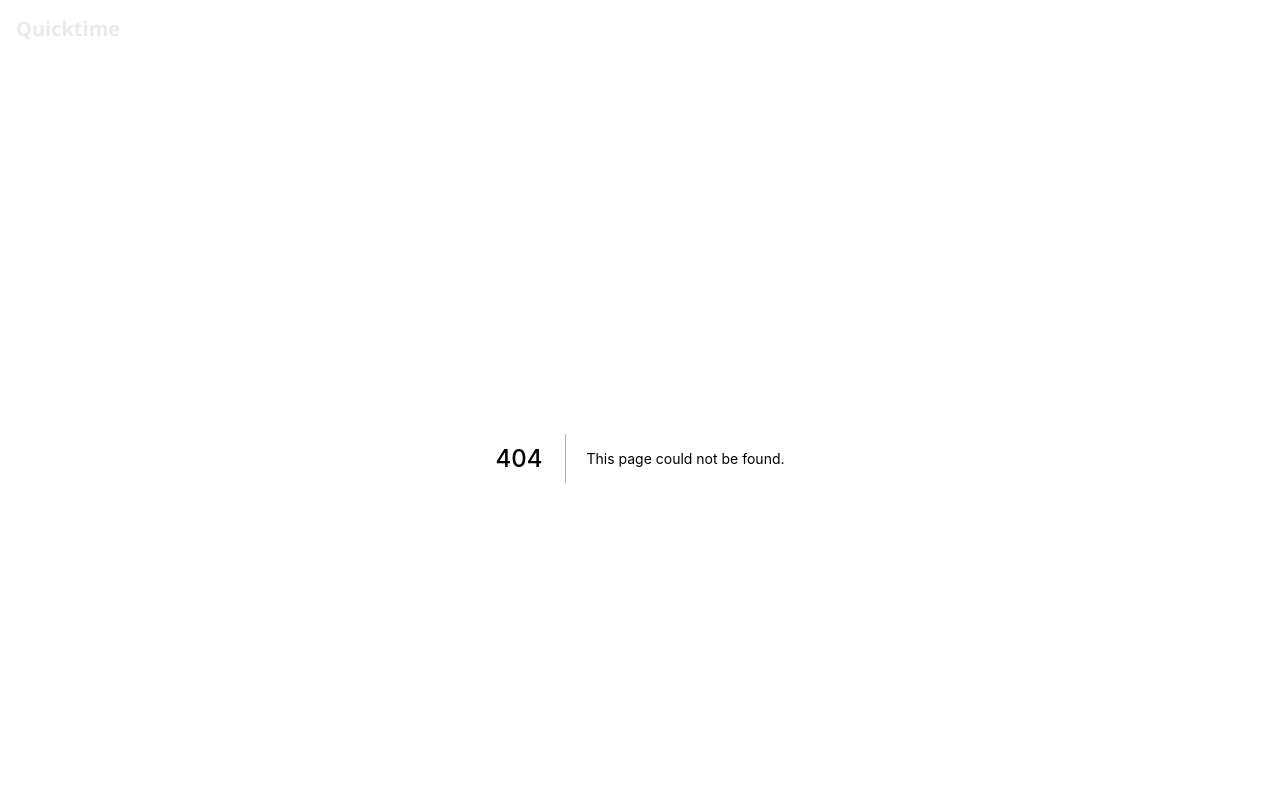
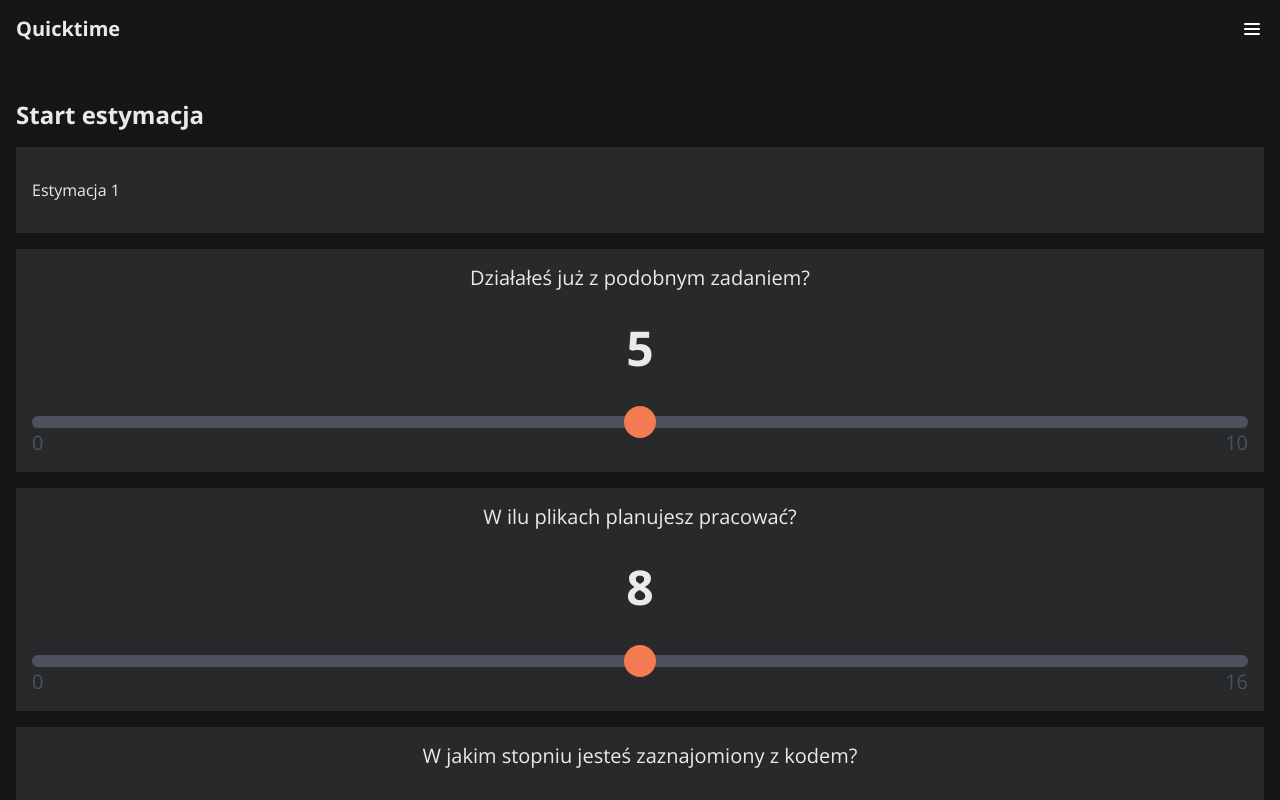
Before and after one commit to IO2020RKTSPF/hakaton-2022, a Next.js app: page /user/add/estimate in a window 1280 px wide. Before the commit this address had no page. Shown: the top 800 px of the page. Built offline with nearby package versions, Linux system fonts and the light colour scheme.

Commit message:
Added estimation card

```diff
--- a/config/index.ts
+++ b/config/index.ts
@@ -6,6 +6,7 @@ const config = {
   loginPath: "/login",
   userPath: "/user",
   registerPath: "/register",
+  addEstimatePath: "/user/add/estimate",
 };
 
 export default config;
--- /dev/null
+++ b/containers/Card/Card.module.scss
@@ -0,0 +1,4 @@
+.card {
+  padding: 16px;
+  background-color: var(--theme-background-color-2);
+}
--- /dev/null
+++ b/containers/Card/Card.tsx
@@ -0,0 +1,17 @@
+import classNames from "classnames";
+
+import styles from "./Card.module.scss";
+
+function Card({
+  children,
+  className,
+}: {
+  className?: string;
+  children: JSX.Element | JSX.Element[] | string;
+}) {
+  return <div className={classNames(styles.card, className)}>{children}</div>;
+}
+
+export default Card;
+
+Card.propTypes = {};
--- /dev/null
+++ b/containers/EstimationCard/EstimationCard.module.scss
@@ -0,0 +1,22 @@
+.card {
+  display: flex;
+  flex-direction: column;
+}
+
+.title {
+  margin-block-end: 24px;
+
+  font-size: 20px;
+  font-weight: 400;
+  line-height: 26px;
+  text-align: center;
+}
+
+.value {
+  margin-block-end: 36px;
+
+  font-size: 48px;
+  font-weight: 600;
+  line-height: 65px;
+  text-align: center;
+}
--- /dev/null
+++ b/containers/EstimationCard/EstimationCard.tsx
@@ -0,0 +1,40 @@
+import Card from "@containers/Card/Card";
+import Slider from "@containers/Slider/Slider";
+
+import styles from "./EstimationCard.module.scss";
+
+const EstimationCard = ({
+  title,
+  value,
+  min,
+  max,
+  unit,
+  onChange,
+}: {
+  title: string;
+  value: number;
+  min: number;
+  max: number;
+  unit?: string;
+  onChange: any;
+}) => {
+  return (
+    <Card className={styles.card}>
+      <span className={styles.title}>{title}</span>
+      <span className={styles.value}>
+        {value}
+        {unit && unit}
+      </span>
+      <Slider
+        min={min}
+        max={max}
+        onChange={onChange}
+        step={1}
+        values={[value]}
+        unit={unit}
+      />
+    </Card>
+  );
+};
+
+export default EstimationCard;
--- /dev/null
+++ b/containers/Slider/Slider.module.scss
@@ -0,0 +1,24 @@
+.thumb {
+  height: 32px;
+  width: 32px;
+  background-color: var(--theme-accent-color-1);
+  border-radius: 50%;
+}
+
+.track {
+  height: 12px;
+  width: 100%;
+  background-color: var(--theme-font-color-2);
+  border-radius: 12px;
+}
+
+.unit {
+  display: flex;
+  justify-content: space-between;
+  margin-top: 2px;
+
+  color: var(--theme-font-color-2);
+  font-size: 20px;
+  font-weight: 400;
+  line-height: 26px;
+}
--- /dev/null
+++ b/containers/Slider/Slider.tsx
@@ -0,0 +1,63 @@
+import { Range } from "react-range";
+
+import styles from "./Slider.module.scss";
+
+function Slider({
+  onChange,
+  step,
+  min,
+  max,
+  unit,
+  values,
+}: {
+  onChange: any;
+  step: number;
+  min: number;
+  max: number;
+  unit?: string;
+  values: number[];
+}) {
+  return (
+    <div>
+      <Range
+        step={step}
+        min={min}
+        max={max}
+        values={values}
+        onChange={(values) => onChange(values[0])}
+        renderTrack={({ props, children }) => (
+          <div
+            {...props}
+            className={styles.track}
+            style={{
+              ...props.style,
+            }}
+          >
+            {children}
+          </div>
+        )}
+        renderThumb={({ props }) => (
+          <div
+            {...props}
+            className={styles.thumb}
+            style={{
+              ...props.style,
+            }}
+          />
+        )}
+      />
+      <div className={styles.unit}>
+        <span>
+          {min}
+          {unit && unit}
+        </span>
+        <span>
+          {max}
+          {unit && unit}
+        </span>
+      </div>
+    </div>
+  );
+}
+
+export default Slider;
--- a/package.json
+++ b/package.json
@@ -14,6 +14,7 @@
     "next": "12.1.6",
     "react": "18.1.0",
     "react-dom": "18.1.0",
+    "react-range": "^1.8.12",
     "react-redux": "^8.0.2",
     "redux": "^4.2.0"
   },
--- a/pages/menu/index.tsx
+++ b/pages/menu/index.tsx
@@ -24,7 +24,7 @@ function Menu({}) {
       <Container>
         <ul className={styles.navigation}>
           <Entry label="Start" href={config.homepagePath} />
-          <Entry label="Dodaj estymacje" href={config.homepagePath} />
+          <Entry label="Dodaj estymacje" href={config.addEstimatePath} />
           <Entry label="Twoje estymacje" href={config.userPath} />
           <Entry label="Zaloguj się" href={config.loginPath} />
           <Entry label="Zarejestruj się" href={config.registerPath} />
--- /dev/null
+++ b/pages/user/add/estimate/Estimate.module.scss
@@ -0,0 +1,22 @@
+.estimation {
+  display: flex;
+  flex-direction: column;
+  gap: 16px;
+}
+
+.title {
+  margin-block-start: 40px;
+  margin-block-end: 16px;
+
+  font-size: 24px;
+  font-weight: 600;
+  line-height: 33px;
+}
+
+.name {
+  margin: 0;
+
+  font-size: 24px;
+  font-weight: 400;
+  line-height: 27px;
+}
--- /dev/null
+++ b/pages/user/add/estimate/index.tsx
@@ -0,0 +1,75 @@
+import styles from "./Estimate.module.scss";
+import Container from "@containers/Container/Container";
+import Card from "@containers/Card/Card";
+import Paragraph from "@containers/Paragraph/Paragraph";
+import { useState } from "react";
+import EstimationCard from "@containers/EstimationCard/EstimationCard";
+import Button from "@containers/Button/Button";
+
+function Estimate({}) {
+  const [lines, setLines] = useState(500);
+  const [codeFamiliarity, setCodeFamiliarity] = useState(5);
+  const [experience, setExperience] = useState(5);
+  const [projectScale, setProjectScale] = useState(8);
+  const [taskKnowledge, setTaskKnowledge] = useState(5);
+  const [quality, setQuality] = useState(5);
+
+  return (
+    <Container>
+      <div className={styles.estimation}>
+        <header className={styles.header}>
+          <h1 className={styles.title}>Start estymacja</h1>
+          <Card>
+            <Paragraph className={styles.name}>Estymacja 1</Paragraph>
+          </Card>
+        </header>
+        <EstimationCard
+          title="Działałeś już z podobnym zadaniem?"
+          value={taskKnowledge}
+          onChange={setTaskKnowledge}
+          min={0}
+          max={10}
+        />
+        <EstimationCard
+          title="W ilu plikach planujesz pracować?"
+          value={projectScale}
+          onChange={setProjectScale}
+          min={0}
+          max={16}
+        />
+        <EstimationCard
+          title="W jakim stopniu jesteś zaznajomiony z kodem?"
+          min={0}
+          value={codeFamiliarity}
+          onChange={setCodeFamiliarity}
+          max={10}
+        />
+        <EstimationCard
+          title="Ile linii kodu sądzisz, że dodasz?"
+          min={0}
+          value={lines}
+          onChange={setLines}
+          max={1000}
+        />
+        <EstimationCard
+          title="Jak oceniasz swoje doświadczenie jako programista"
+          min={0}
+          value={experience}
+          onChange={setExperience}
+          max={10}
+        />
+        <EstimationCard
+          title="Quality"
+          min={0}
+          value={quality}
+          onChange={setQuality}
+          max={10}
+        />
+        <Button>Prześlij</Button>
+        <Button>Anuluj</Button>
+      </div>
+    </Container>
+  );
+}
+
+export default Estimate;
```
Also changed, not shown: pages/login/index.tsx (+2 -6 lines), 1 other file (tests, documents, lock files or other folders).
